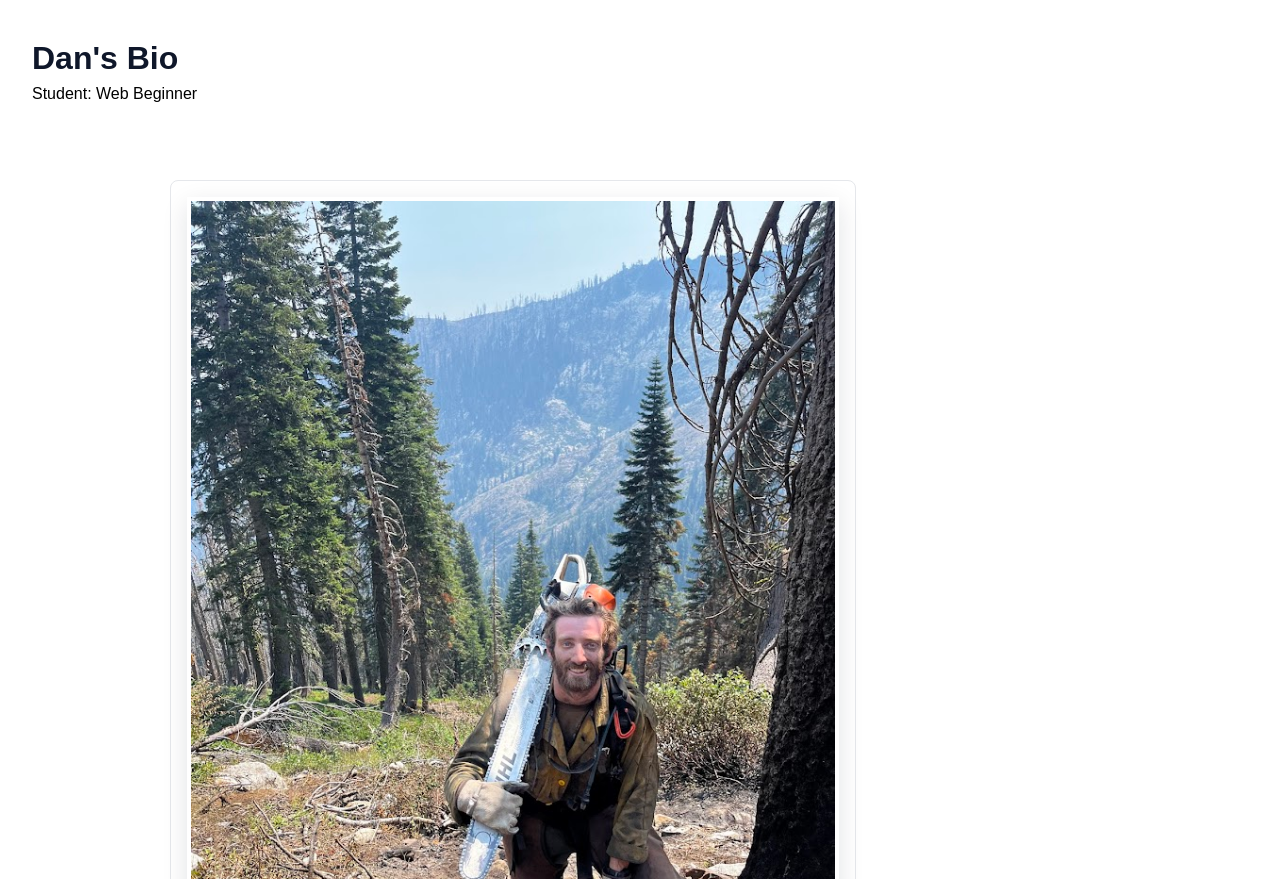
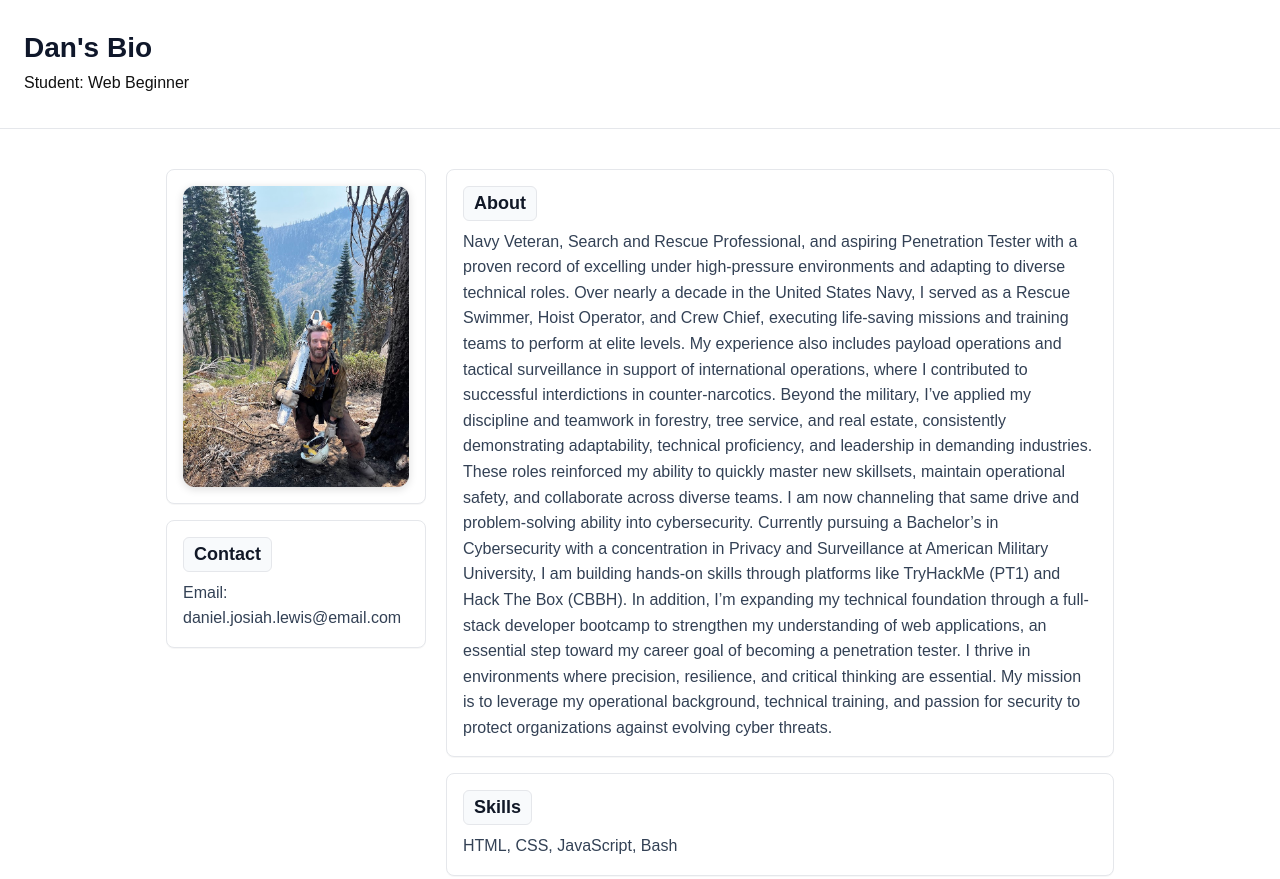
Before and after one commit to DrGiblets-0/About-Me, a plain HTML site: page index.html in a window 1280 px wide. Shown: the top 879 px of the page. Drawn offline with Linux system fonts and the light colour scheme.

Commit message:
Updated HTML & CSS

```diff
--- a/index.html
+++ b/index.html
@@ -3,38 +3,44 @@
   <head>
     <meta charset="UTF-8" />
     <meta name="viewport" content="width=device-width, initial-scale=1.0" />
-    <title>Student Bio</title>
+    <title>Biography</title>
     <link rel="stylesheet" href="styles.css"/>
   </head>
   <body>
-    <!-- give the body an id so the stylesheet's #body selector matches -->
-    <div id="body">
-      <site-header>
+    <div id="page-root">
+      <header class="site-header">
         <h1>Dan's Bio</h1>
         <p class="role">Student: Web Beginner</p>
-      </site-header>
+      </header>
 
-      <page>
-        <div id="right">
+      <main class="container">
+        <aside class="sidebar">
           <div class="card">
-            <img class="avatar" src="IMG_7095.jpg" alt="Profile picture of Dan Student" />
-          </div>
-        </div>
-
-        <div id="right">
-          <div class="card">
-            <h2>Contact</h2>
-            <p>Email: email@email.com</p>
+            <img class="avatar" src="IMG_7095.jpg" alt="Profile picture of Dan" />
           </div>
 
           <div class="card">
+            <h2>Contact</h2>
+            <p>Email: daniel.josiah.lewis@email.com</p>
+          </div>
+        </aside>
+
+        <section class="content">
+          <div class="card">
             <h2>About</h2>
-            <p>CSS is so much fun.</p>
+            <p>Navy Veteran, Search and Rescue Professional, and aspiring Penetration Tester with a proven record of excelling under high-pressure environments and adapting to diverse technical roles. Over nearly a decade in the United States Navy, I served as a Rescue Swimmer, Hoist Operator, and Crew Chief, executing life-saving missions and training teams to perform at elite levels. My experience also includes payload operations and tactical surveillance in support of international operations, where I contributed to successful interdictions in counter-narcotics.
+
+Beyond the military, I’ve applied my discipline and teamwork in forestry, tree service, and real estate, consistently demonstrating adaptability, technical proficiency, and leadership in demanding industries. These roles reinforced my ability to quickly master new skillsets, maintain operational safety, and collaborate across diverse teams.
+
+I am now channeling that same drive and problem-solving ability into cybersecurity. Currently pursuing a Bachelor’s in Cybersecurity with a concentration in Privacy and Surveillance at American Military University, I am building hands-on skills through platforms like TryHackMe (PT1) and Hack The Box (CBBH). In addition, I’m expanding my technical foundation through a full-stack developer bootcamp to strengthen my understanding of web applications, an essential step toward my career goal of becoming a penetration tester.
+
+I thrive in environments where precision, resilience, and critical thinking are essential. My mission is to leverage my operational background, technical training, and passion for security to protect organizations against evolving cyber threats.
+            </p>
           </div>
 
           <div class="card">
             <h2>Skills</h2>
-            <p>HTML, CSS, JavaScript</p>
+            <p>HTML, CSS, JavaScript, Bash</p>
           </div>
 
           <div class="card">
@@ -44,9 +50,12 @@
               <li><a href="https://github.com/DrGiblets-0">GitHub</a></li>
             </ul>
           </div>
-        </div>
+        </section>
+      </main>
 
-      </page>
+      <footer id="site-footer">
+        <small>© Dan Lewis</small>
+      </footer>
     </div>
   </body>
 </html>
--- a/styles.css
+++ b/styles.css
@@ -1,38 +1,90 @@
-/* Base */
-#body { font-family: Arial, Helvetica, sans-serif; margin: 0; color: #0f172a; background: #ffffff; }
-site-header, page { display: block; }
-site-header { padding: 32px 24px; background: #ffffff; border-bottom: 1px solid #ffffff; overflow: visible; z-index: 1; }
-site-header h1 { margin: 0 0 4px 0; }
-.role { margin: 0; color: #000000; }
-
-page { max-width: 980px; margin: 24px auto; padding: 0 16px; position: relative; }
-
-#left { display: inline-block; width: 28%; vertical-align: top; position: relative; }
-#right { display: inline-block; width: 70%; margin-left: 2%; vertical-align: top; }
-
-page { font-size: 0; }
-page > * { font-size: 16px; }
-
-.avatar {
-	display: block;
-	max-width: 100%;
-	object-fit: cover;
-	box-sizing: border-box;
-	border: 4px solid #fff;
-	box-shadow: 0 8px 24px rgba(16,24,40,0.12);
-	background: #e2e8f0;
-	margin: 0 auto 12px auto;
+/* =Variables & Reset ===================================================== */
+:root{
+	--bg: #ffffff;
+	--text: #0f172a;
+	--muted: #64748b;
+	--card-border: #e5e7eb;
+	--card-bg: #ffffff;
+	--accent-bg: #f8fafc;
+	--shadow: 0 8px 24px rgba(0, 0, 0, 0.12);
+	--radius: 8px;
+	--max-width: 980px;
 }
 
-#left .card:first-of-type { margin-top: 12px; }
+*{box-sizing: border-box}
+html,body{height:100%;}
+body{
+	margin:0;
+	font-family: Arial, Helvetica, sans-serif;
+	color:var(--text);
+	background:var(--bg);
+	-webkit-font-smoothing:antialiased;
+}
 
-.card { border: 1px solid #e5e7eb; padding: 16px; margin: 16px 0; background: #ffffff; box-shadow: 0 1px 0 rgba(0,0,0,0.03); border-radius: 8px; }
-.card h2 { margin: 0 0 8px 0; color: #111827; display: inline-block; padding: 6px 10px; border: 1px solid #e5e7eb; border-radius: 6px; background: #f8fafc; }
-.card p, .card li, .card small { color: #334155; }
+/* =Layout ================================================================ */
+.site-header{
+	padding:32px 24px;
+	border-bottom:1px solid var(--card-border);
+	background:var(--bg);
+}
+.site-header h1{margin:0 0 6px 0;font-size:28px}
+.site-header .role{margin:0;color:#111}
 
-h1 { font-size: 32px; color: #0f172a; }
-h2 { font-size: 20px; }
-p { font-size: 16px; line-height: 1.6; }
-li { margin: 4px 0; }
+.container{
+	max-width:var(--max-width);
+	margin:24px auto;
+	padding:0 16px;
+	display:grid;
+	grid-template-columns:260px 1fr;
+	gap:20px;
+	align-items:start;
+}
 
-#site-footer { text-align: center; padding: 20px; border-top: 1px solid #e5e7eb; color: #64748b; margin-top: 32px; }
+/* sidebar and content use default rules from .card and grid layout */
+
+@media (max-width:700px){
+	.container{grid-template-columns:1fr}
+}
+
+/* =Card ================================================================ */
+.card{
+	border:1px solid var(--card-border);
+	background:var(--card-bg);
+	padding:16px;
+	margin:16px 0;
+	border-radius:var(--radius);
+	box-shadow:0 1px 0 rgba(0,0,0,0.03);
+}
+.card h2{
+	margin:0 0 8px 0;
+	color:#111827;
+	display:inline-block;
+	padding:6px 10px;
+	border:1px solid var(--card-border);
+	border-radius:6px;
+	background:var(--accent-bg);
+	font-size:18px;
+
+}
+.card p, .card li, .card small{color:#334155;margin:0}
+.card ul{padding-left:20px;margin:8px 0}
+
+/* =Avatar ================================================================ */
+.avatar{
+	display:block;
+	width:100%;
+	height:auto;
+	object-fit:cover;
+	border-radius:12px;
+	box-shadow: 0 2px 8px rgba(0, 0, 0, 0.15);
+	background:#e2e8f0;
+}
+
+/* =Typography =========================================================== */
+h1{font-size:32px;color:var(--text);}
+h2{font-size:20px}
+p{font-size:16px;line-height:1.6}
+li{margin:6px 0}
+
+/* =Footer ================================================================ */
+#site-footer{text-align:center;padding:20px;border-top:1px solid var(--card-border);color:var(--muted);margin-top:32px}
```
